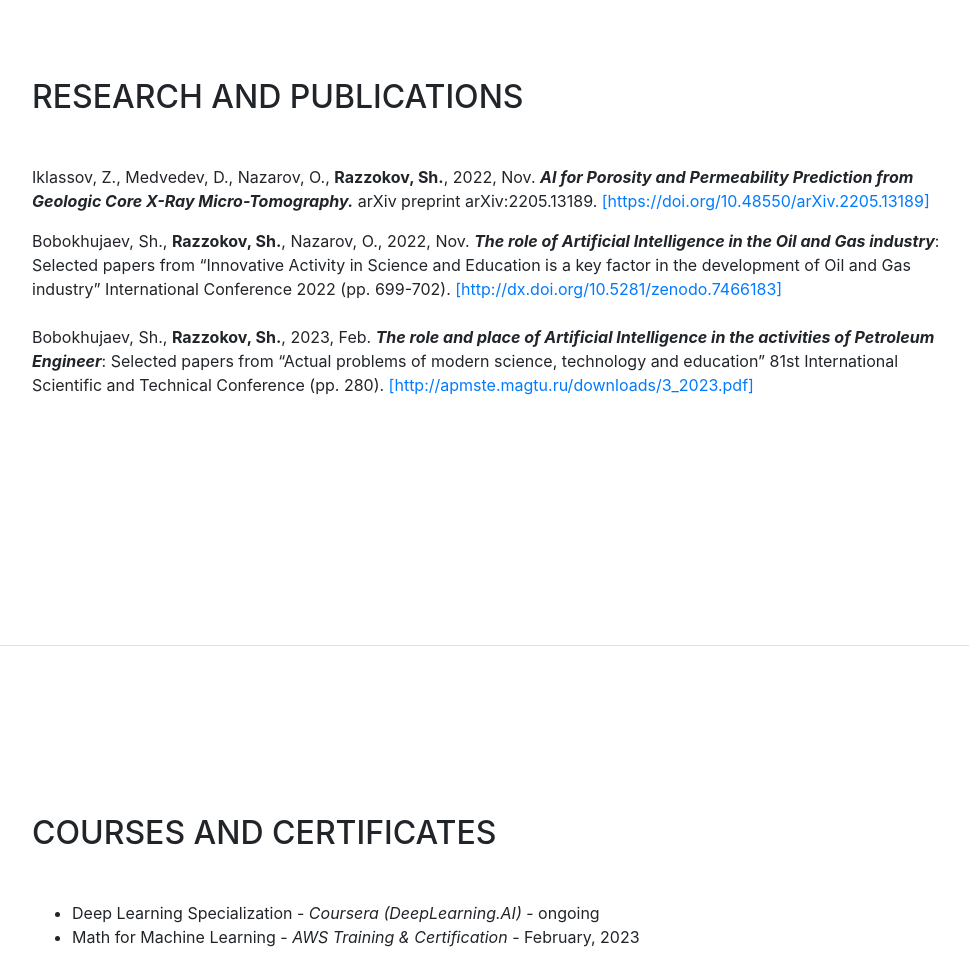
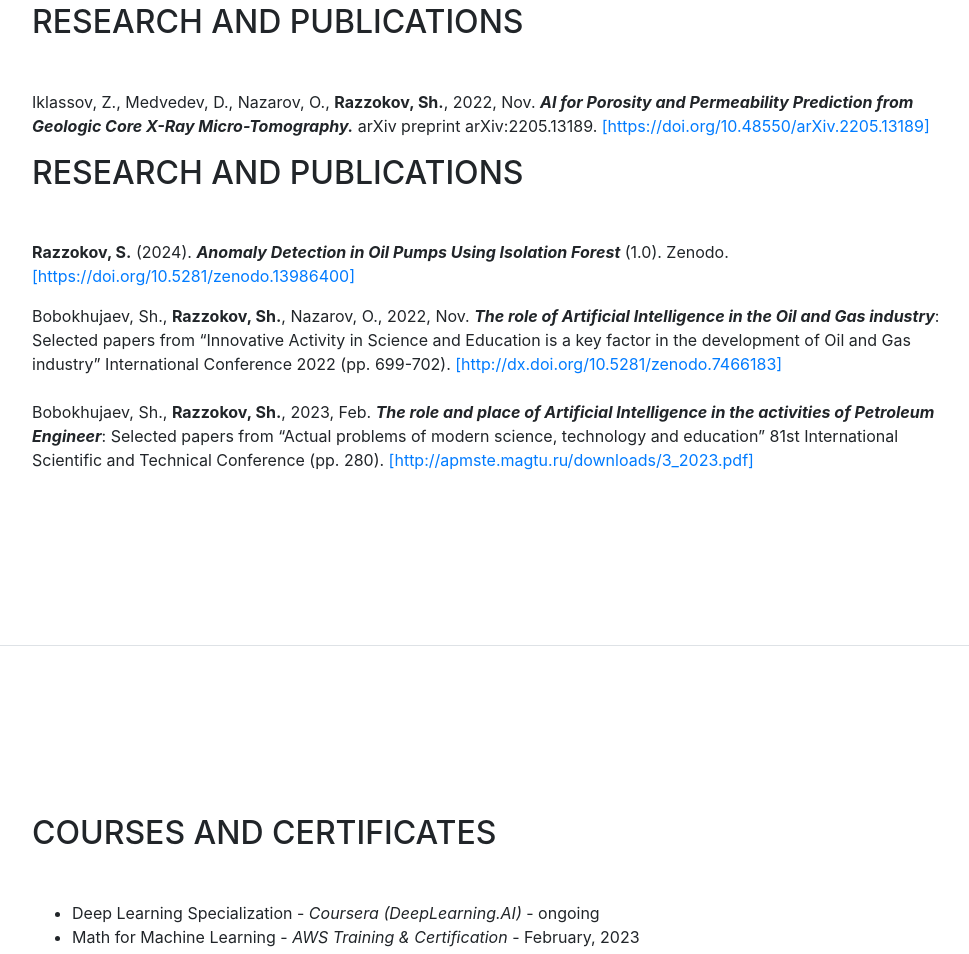
Before and after one commit to Shahbozjon/test, a website with bundled scripts: page index.html in a window 1280 px wide. Shown: the part 3650-4604 px from the top of the page, without its empty margins (288-1257 px from the left). Built offline with nearby package versions, Linux system fonts and the light colour scheme; a web font is replaced by a local one.

Commit message:
Update index.html
Updated Research and Publication section

```diff
--- a/index.html
+++ b/index.html
@@ -321,6 +321,10 @@
           <p>
             Iklassov, Z., Medvedev, D., Nazarov, O., <b>Razzokov, Sh.</b>, 2022, Nov. <b><i>AI for Porosity and Permeability Prediction from Geologic Core X-Ray Micro-Tomography.</i></b> arXiv preprint arXiv:2205.13189. <a href="https://doi.org/10.48550/arXiv.2205.13189" target="_blank">[https://doi.org/10.48550/arXiv.2205.13189]</a>
           </p>
+          <h2 class="mb-5">Research and Publications</h2>
+          <p>
+            <b>Razzokov, S.</b> (2024). <b><i>Anomaly Detection in Oil Pumps Using Isolation Forest</i></b> (1.0). Zenodo. <a href="https://doi.org/10.5281/zenodo.13986400" target="_blank">[https://doi.org/10.5281/zenodo.13986400]</a>
+          </p>
           <p class="mb-0">
             Bobokhujaev, Sh., <b>Razzokov, Sh.</b>, Nazarov, O., 2022, Nov. <b><i>The role of Artificial Intelligence in the Oil and Gas industry</i></b>: Selected papers from “Innovative Activity in Science and Education is a key factor in the development of Oil and Gas industry” International Conference 2022 (pp. 699-702). <a href="http://dx.doi.org/10.5281/zenodo.7466183" target="_blank">[http://dx.doi.org/10.5281/zenodo.7466183]
             </a>
```
